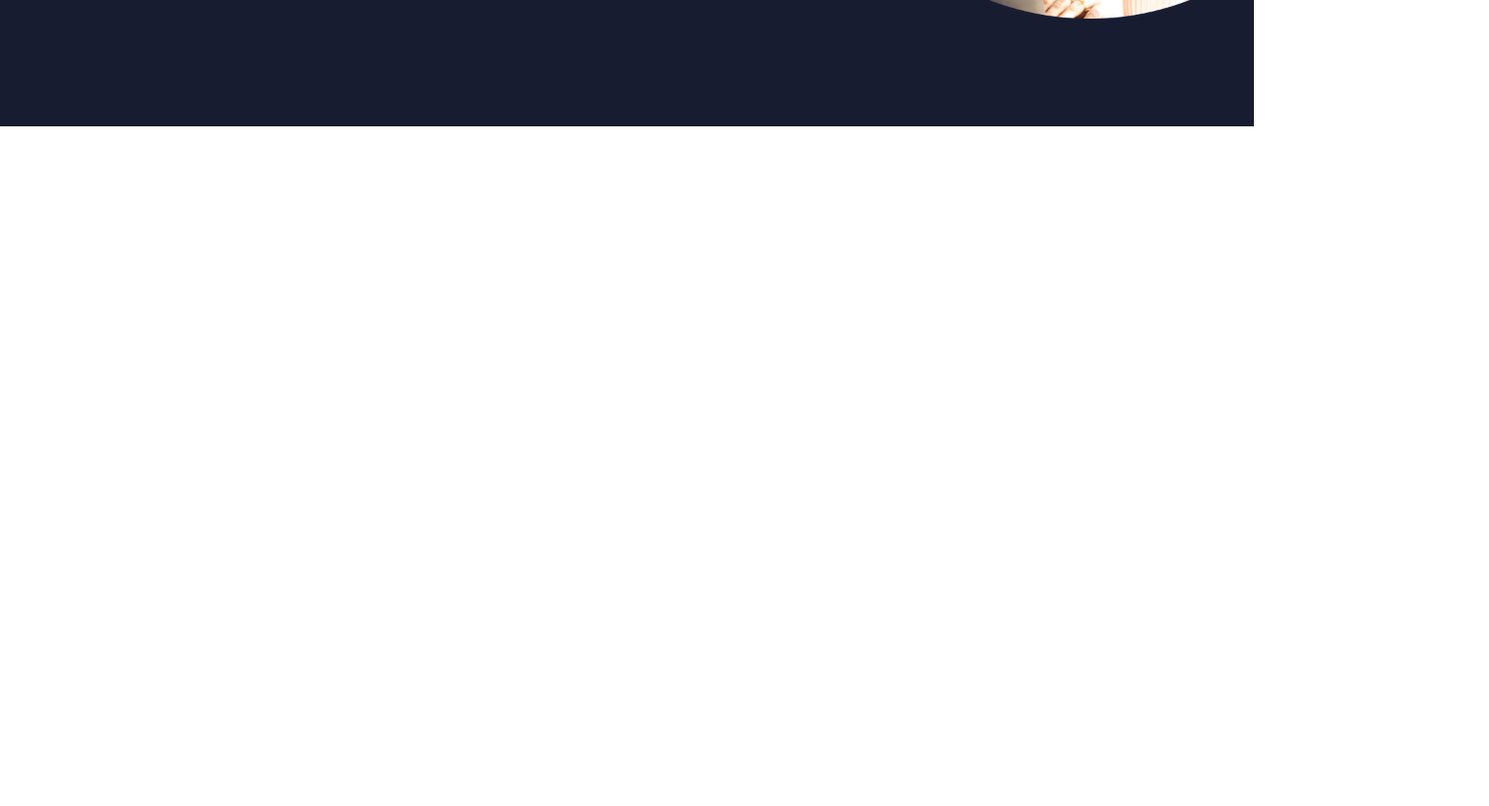
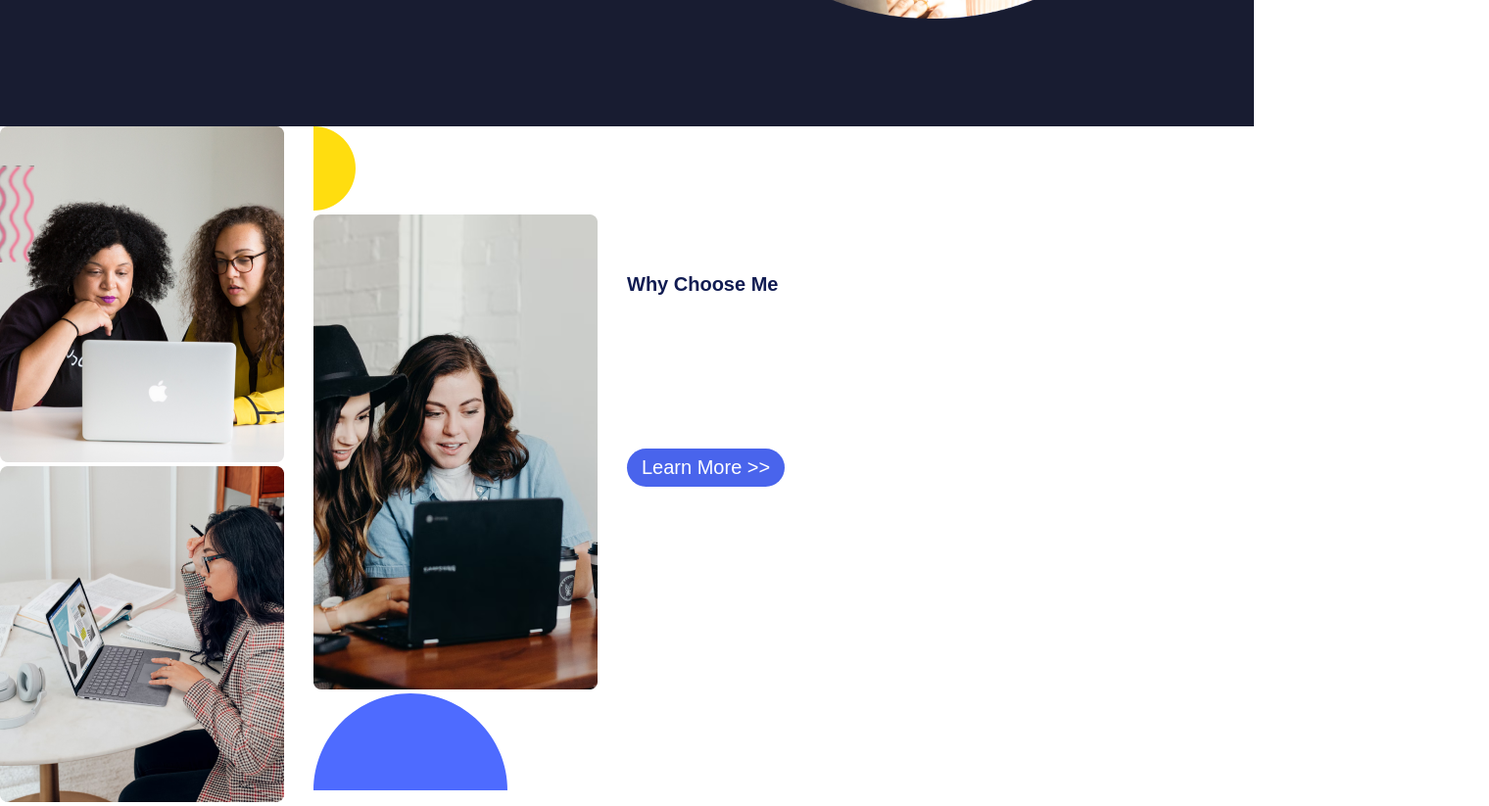
Before and after one commit to Little-F1sh/Project-friday, a plain HTML site: page index.html in a window 1280 px wide. Shown: the part 571-1394 px from the top of the page at 98% size, 1520 px wide, since content can reach past the window. Before the commit the page ends 800 px from the top, so only its background shows below. Drawn offline with Linux system fonts and the light colour scheme.

Commit message:
feature done

```diff
--- a/css/style.css
+++ b/css/style.css
@@ -10,7 +10,7 @@ body {
 }
 
 .container {
-    width: 1440px;
+    width: 1280px;
     margin: 0 auto;
 
 }
@@ -160,3 +160,48 @@ header {
     overflow: hidden;
 
 }
+.features-col-2 {
+    display: grid;
+    grid-template-columns: 50% 50%;
+
+}
+.col-2-text {
+    padding-top: 150px;
+}
+.col-2-text h5 {
+    color: #111c52;
+    font-size: 20px;
+    padding-bottom: 20px;
+}
+.col-2-text h2 {
+    font-size: 23px;
+    color: #fff;
+    padding-bottom: 20px;
+}
+.col-2-text p {
+    font-size: 20px;
+    color: #ffffff6b;
+    padding-bottom: 20px;
+}
+.col-2-text button {
+    text-decoration: none;
+    padding: 8px 15px;
+    border-radius: 50px;
+    border: none;
+    background: #4964EC;
+}
+.col-2-text button a {
+    color: white;
+    text-decoration: none;
+    font-size: 20px;
+}
+.col-2-img {
+    display: grid;
+    grid-template-columns: 50% 50%;
+    position: relative;
+}
+.noodules-1 {
+position: absolute;
+top: 40px;
+left: -20px;
+}
--- a/index.html
+++ b/index.html
@@ -68,6 +68,27 @@
             <div class="features-col-1">
 
             </div>
+            <div class="features-col-2">
+                <div class="col-2-img">
+                    <div class="col-2-grid-1">
+                        <img class="noodules-1" src="./img/nodules.png" alt="">
+                        <img src="./img/about-01.png" alt="">
+                        <img src="./img/about-02.png" alt="">
+                    </div>
+                    <div class="col-2-grid-2">
+                        <img src="./img/shape-06.svg" alt="">
+                        <img src="./img/about-03.png" alt="">
+                        <img src="./img/shape-07.svg" alt="">
+                    </div>
+
+                </div>
+                <div class="col-2-text">
+                    <h5>Why Choose Me</h5>
+                    <h2>We Make Our Customers Happy By Giving Best Services.</h2>
+                    <p>It Is A Long Established Fact That A Reader Will Be Distracted By The Readable Content Of A Page When Looking At Its Layout. The Point Of Using Own Section
+                        Trust Us.</p>
+                    <button><a href="#">Learn More >></a></button>
+            </div>
         </div>
     </section>
     <!-- Services -->
```
